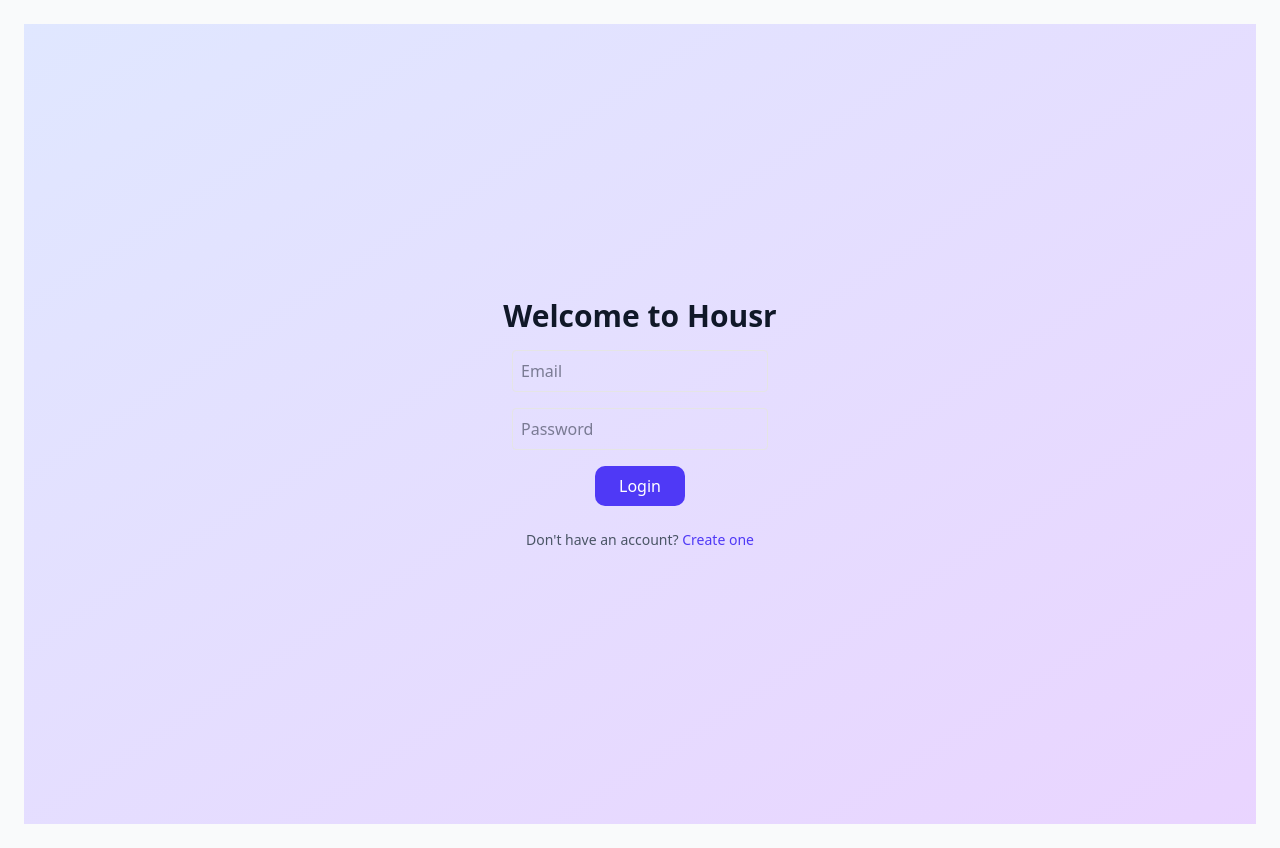
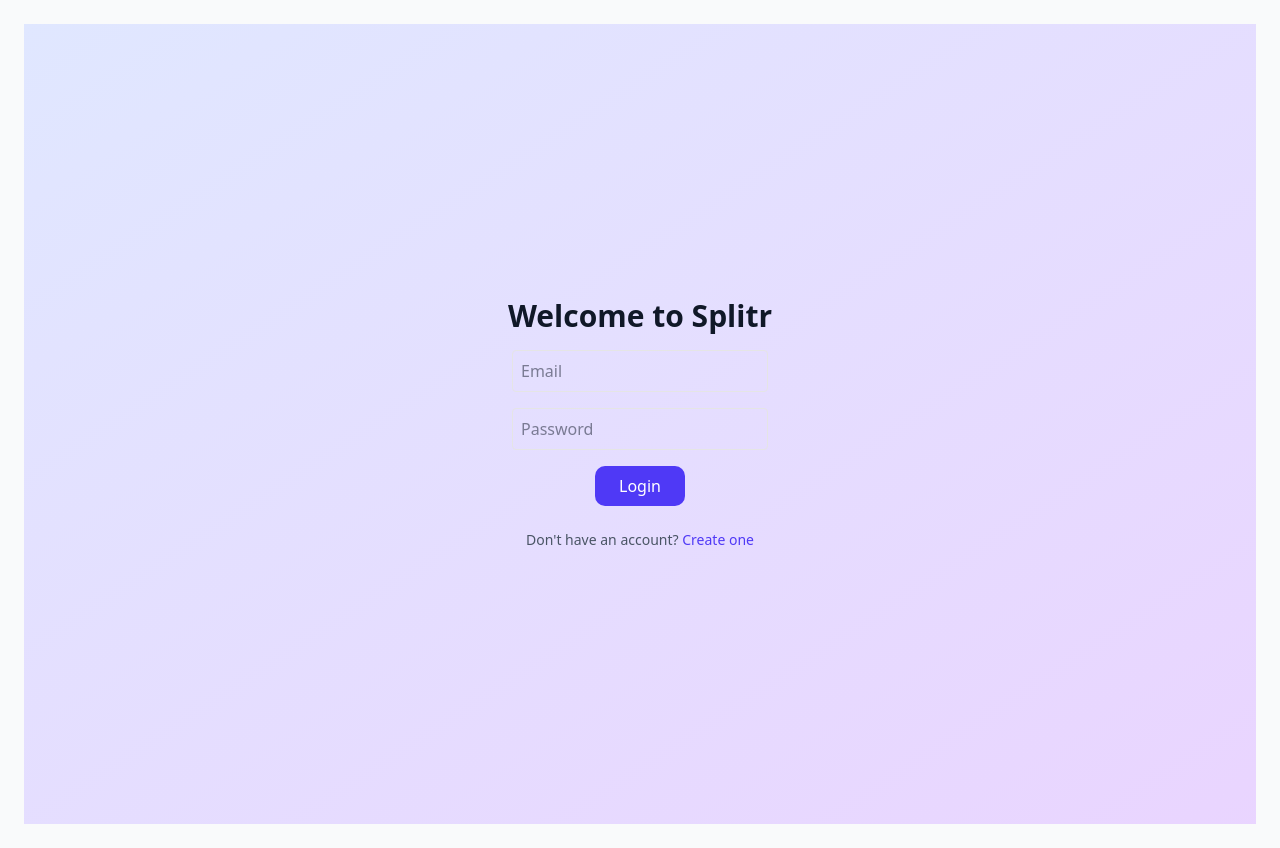
Before and after one commit to dpavide/guhack2025, a Next.js app in the folder frontend/: page / in a window 1280 px wide. Built offline with nearby package versions, Linux system fonts and the light colour scheme; no server answers.

Commit message:
changed housr to splitr

```diff
--- a/frontend/app/page.tsx
+++ b/frontend/app/page.tsx
@@ -21,7 +21,7 @@ export default function LoginPage() {
 
   return (
     <div className="flex flex-col items-center justify-center h-screen gap-4 bg-gradient-to-br from-indigo-100 to-purple-200">
-      <h1 className="text-3xl font-bold">Welcome to Housr</h1>
+      <h1 className="text-3xl font-bold">Welcome to Splitr</h1>
       <input
         className="p-2 rounded border w-64"
         placeholder="Email"
--- a/frontend/components/LayoutClient.tsx
+++ b/frontend/components/LayoutClient.tsx
@@ -18,7 +18,7 @@ export default function LayoutClient({ children }: { children: React.ReactNode }
     <div className="min-h-screen bg-gray-50 text-gray-900">
       {!isAuthPage && (
         <nav className="bg-white shadow p-4 flex justify-between items-center">
-          <h1 className="text-xl font-bold text-indigo-600">Housr</h1>
+          <h1 className="text-xl font-bold text-indigo-600">Splitr</h1>
           <div className="flex gap-6 items-center">
             <Link href="/dashboard" className="hover:text-indigo-600">
               Dashboard
```
